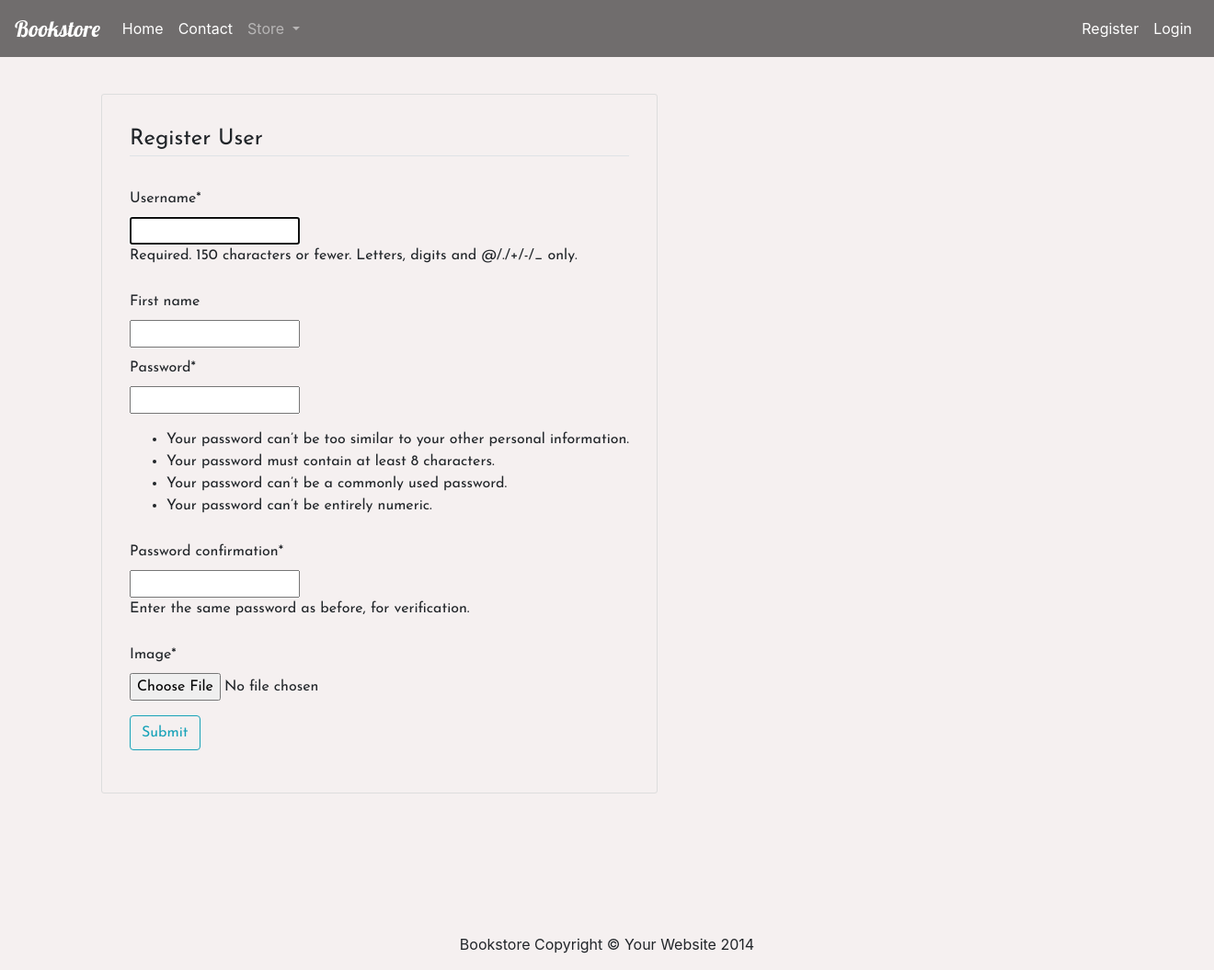
After one commit to tomekmatuszewski/Django_Bookstore, a Django app: page /bookstore/sign-up/ in a window 1320 px wide; the page is wider, and only the part inside the window is pictured. The commit adds this page. Shown: that part at 92% size. Run offline with Django 3.2, Linux system fonts and the light colour scheme; some libraries are stand-ins or nearby versions.

Commit message:
profile view, messages

```diff
--- a/accounts/forms.py
+++ b/accounts/forms.py
@@ -1,8 +1,10 @@
 from django.contrib.auth.forms import (
     UserCreationForm
 )
+from django.contrib.auth.models import User
+
 from accounts.models import Profile
-from django.forms import ImageField
+from django.forms import ImageField, ModelForm
 from django.db.transaction import atomic
 
 
@@ -21,3 +23,17 @@ class SingUpForm(UserCreationForm):
         if commit:
             profile.save()
         return result
+
+
+class UserUpdateForm(ModelForm):
+
+    class Meta:
+        model = User
+        fields = ['username', 'first_name', 'last_name', 'email']
+
+
+class ProfileUpdateForm(ModelForm):
+
+    class Meta:
+        model = Profile
+        fields = ['image']
--- /dev/null
+++ b/accounts/static/accounts/accounts.css
@@ -0,0 +1,16 @@
+.user-content{
+
+    font-family: 'Josefin Sans', sans-serif;
+    margin-top: 20px;
+}
+
+.user-content .content-section{
+    border: 1px solid #dddddd;
+    border-radius: 3px;
+    margin: 20px;
+    padding: 30px;
+}
+
+.user-content label{
+    margin-top: 10px;
+}
--- /dev/null
+++ b/accounts/templates/accounts/form_signup.html
@@ -0,0 +1,20 @@
+{% extends "base.html" %}
+{% load crispy_forms_tags %}
+{% block content %}
+
+    <div class="user-content">
+         <div class="content-section">
+            <form action="" method="post" enctype="multipart/form-data">
+                {% csrf_token %}
+                <fieldset class="form-group">
+                    <legend class="border-bottom mb-4">Register User</legend>
+                    {{ form|crispy }}
+                </fieldset>
+                <div class="form-group">
+                    <button class="btn btn-outline-info" type="submit">Submit</button>
+                </div>
+            </form>
+        </div>
+    </div>
+
+{% endblock %}
--- a/accounts/urls.py
+++ b/accounts/urls.py
@@ -1,11 +1,12 @@
 from django.urls import path
-from accounts.views import SignUpView, MyLoginView, PasswordChangeViewOwn
+from accounts.views import SignUpView, MyLoginView, PasswordChangeViewOwn, UserUpdateView
 from django.contrib.auth.views import LogoutView
 
 urlpatterns = [
-    path('bookstore/sign-up', SignUpView.as_view(), name="signup"),
-    path('bookstore/log-in', MyLoginView.as_view(), name="login"),
-    path('bookstore/password-change', PasswordChangeViewOwn.as_view(), name="password-change"),
-    path('bookstore/log-out', LogoutView.as_view(template_name="accounts/logout.html"), name="logout"),
+    path('bookstore/sign-up/', SignUpView.as_view(), name="signup"),
+    path('bookstore/log-in/', MyLoginView.as_view(), name="login"),
+    path('bookstore/password-change/', PasswordChangeViewOwn.as_view(), name="password-change"),
+    path('bookstore/log-out/', LogoutView.as_view(template_name="accounts/logout.html"), name="logout"),
+    path('bookstore/account/<int:pk>/update', UserUpdateView.as_view(), name="user-update"),
 
 ]
--- a/accounts/views.py
+++ b/accounts/views.py
@@ -1,22 +1,59 @@
+from django.contrib.auth.models import User
 from django.contrib.auth.views import LoginView, PasswordChangeView
+from django.shortcuts import render, redirect
 from django.urls import reverse_lazy
-from django.views.generic import CreateView
-
-from accounts.forms import SingUpForm
+from django.views.generic import CreateView, UpdateView
+from django.contrib.auth.mixins import LoginRequiredMixin, UserPassesTestMixin
+from django.contrib import messages
+from accounts.forms import SingUpForm, UserUpdateForm, ProfileUpdateForm
 
 
 class SignUpView(CreateView):
-
-    template_name = 'accounts/form.html'
+    template_name = 'accounts/form_signup.html'
     form_class = SingUpForm
     success_url = reverse_lazy('bookstore')
 
 
 class MyLoginView(LoginView):
-    template_name = 'accounts/form.html'
+    template_name = 'accounts/form_login.html'
 
 
-class PasswordChangeViewOwn(PasswordChangeView):
+class PasswordChangeViewOwn(LoginRequiredMixin, PasswordChangeView):
 
-    template_name = 'accounts/form.html'
+    template_name = 'accounts/form_password_change.html'
     success_url = reverse_lazy("bookstore")
+
+    def form_valid(self, form):
+        form.save()
+        messages.success(self.request, "Your password has been changed.")
+        return super().form_valid(form)
+
+
+class UserUpdateView(LoginRequiredMixin, UserPassesTestMixin, UpdateView):
+
+    model = User
+    template_name = "accounts/user_profile.html"
+    form_class = UserUpdateForm
+
+    def post(self, request, *args, **kwargs):
+        user_form = UserUpdateForm(request.POST, instance=request.user)
+        profile_form = ProfileUpdateForm(
+            request.POST, request.FILES, instance=request.user.profile
+        )
+        if user_form.is_valid() and profile_form.is_valid():
+            user_form.save() and profile_form.save()
+            messages.success(request, f"Your account has been updated!")
+            return redirect('bookstore')
+
+    def get(self, request, *args, **kwargs):
+        super().get(request, *args, **kwargs)
+        user_form = UserUpdateForm(instance=request.user)
+        profile_form = ProfileUpdateForm(instance=request.user.profile)
+        context = {"user_form": user_form, "profile_form": profile_form}
+        return render(request, self.template_name, self.get_context_data(**context))
+
+    def test_func(self):
+        user = self.get_object()
+        if self.request.user == user:
+            return True
+        return False
--- a/templates/base.html
+++ b/templates/base.html
@@ -16,10 +16,12 @@
     <script src="https://stackpath.bootstrapcdn.com/bootstrap/4.3.1/js/bootstrap.min.js" integrity="sha384-JjSmVgyd0p3pXB1rRibZUAYoIIy6OrQ6VrjIEaFf/nJGzIxFDsf4x0xIM+B07jRM" crossorigin="anonymous"></script>
     <link rel="stylesheet" type="text/css" href="{% static 'main.css' %}"/>
     <link rel="stylesheet" type="text/css" href="{% static 'books/books.css' %}"/>
+    <link rel="stylesheet" type="text/css" href="{% static 'accounts/accounts.css' %}"/>
 
     <script src="https://kit.fontawesome.com/0a451c7507.js" crossorigin="anonymous"></script>
     <link rel="preconnect" href="https://fonts.gstatic.com">
     <link href="https://fonts.googleapis.com/css2?family=Lobster&display=swap" rel="stylesheet">
+    <link href="https://fonts.googleapis.com/css2?family=Josefin+Sans&display=swap" rel="stylesheet">
 
     </head>
     <body>
@@ -55,6 +57,9 @@
             </ul>
             <ul class="navbar-nav ml-auto">
                 {% if user.is_authenticated %}
+                    <li class="nav-item">
+                        <a class="nav-link" href="{% url 'user-update' user.pk %}"><i class="fas fa-user-circle"></i></a>
+                    </li>
                     <li class="nav-item active">
                         <a class="nav-link" href="{% url 'logout' %}">Logout <span class="sr-only">(current)</span></a>
                     </li>
@@ -78,15 +83,16 @@
 
 
         <div class="container">
-            <div class="row">
+
                 {% if messages %}
                     {% for message in messages %}
-                        <div class="alert alert-{{ message.tags }}" role="alert">
+                        <div class="alert alert-{{ message.tags }} mt-2" role="alert">
                             {{ message }}
                         </div>
                     {% endfor %}
                 {% endif %}
 
+            <div class="row">
                 {% block content %}{% endblock %}
 
 
```
Also changed, not shown: accounts/templates/accounts/form.html (deleted, +0 -18 lines), accounts/templates/accounts/form_login.html (added, +19 -0 lines), accounts/templates/accounts/form_password_change.html (added, +20 -0 lines), accounts/templates/accounts/logout.html (+7 -7 lines), accounts/templates/accounts/user_profile.html (added, +29 -0 lines), media/user_pics/1984.jpeg (deleted).
